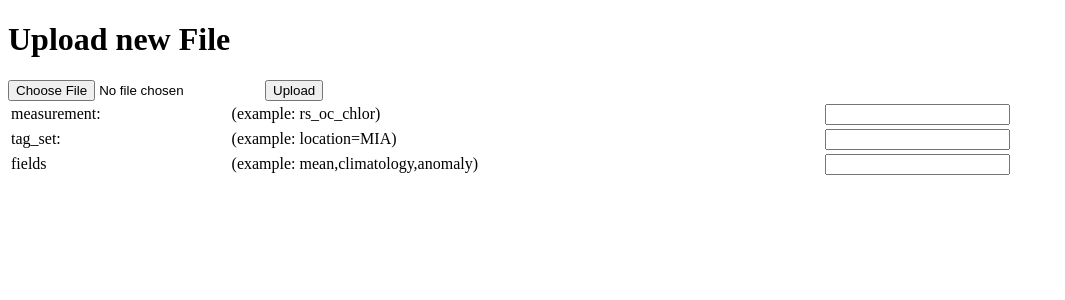
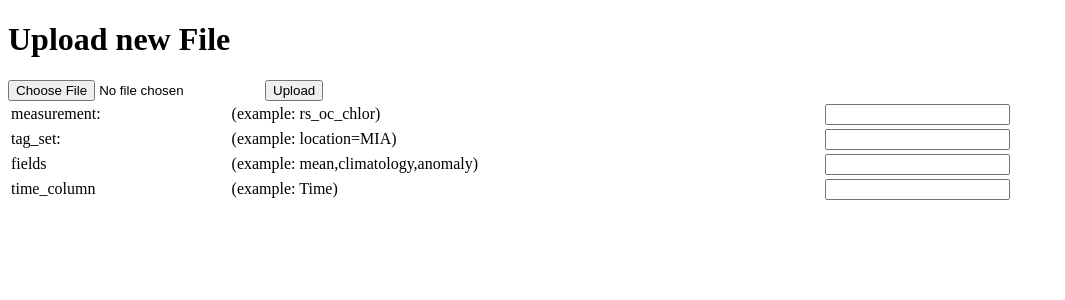
Before and after one commit to marinebon/mbon_data_uploader, a Flask app: page / in a window 1280 px wide. Shown: the top 300 px of the page, without its empty margins (0-1065 px from the left). Run offline with Flask 2, Linux system fonts and the light colour scheme.

Commit message:
+ time_column

```diff
--- a/mbon_data_uploader/handle_csv_file.py
+++ b/mbon_data_uploader/handle_csv_file.py
@@ -16,6 +16,8 @@ def handle_csv_file(filepath, form_args):
     assert tag_set is not None
     fields = form_args['fields']
     assert fields is not None
+    time_column = form_args['time_column']
+    assert time_column is not None
 
     # === insert tag columns & set proper na values
     NA_REP = -999  # influxdb doesn't handle NA, NaN, null
@@ -39,7 +41,7 @@ def handle_csv_file(filepath, form_args):
         "--tag_columns", ','.join(tag_columns),
         "--force_insert_even_csv_no_update", "True",
         "--server", INFLUXDB_SERVER,  # TODO: update this for prod
-        "--time_column", "Time"
+        "--time_column", time_column
     ], check=True)
 
     # === TODO: remove "na_rep" values from influx that were inserted by
--- a/mbon_data_uploader/templates/file_submission.html
+++ b/mbon_data_uploader/templates/file_submission.html
@@ -26,5 +26,12 @@
               type=text name=fields value="{{request.args['fields']}}"
           ></td>
       </tr>
+      <tr>
+          <td>time_column</td>
+          <td>(example: Time)</td>
+          <td><input
+              type=text name=time_column value="{{request.args['time_column']}}"
+          ></td>
+      </tr>
   </table>
 </form>
```
Also changed, not shown: README.md.
